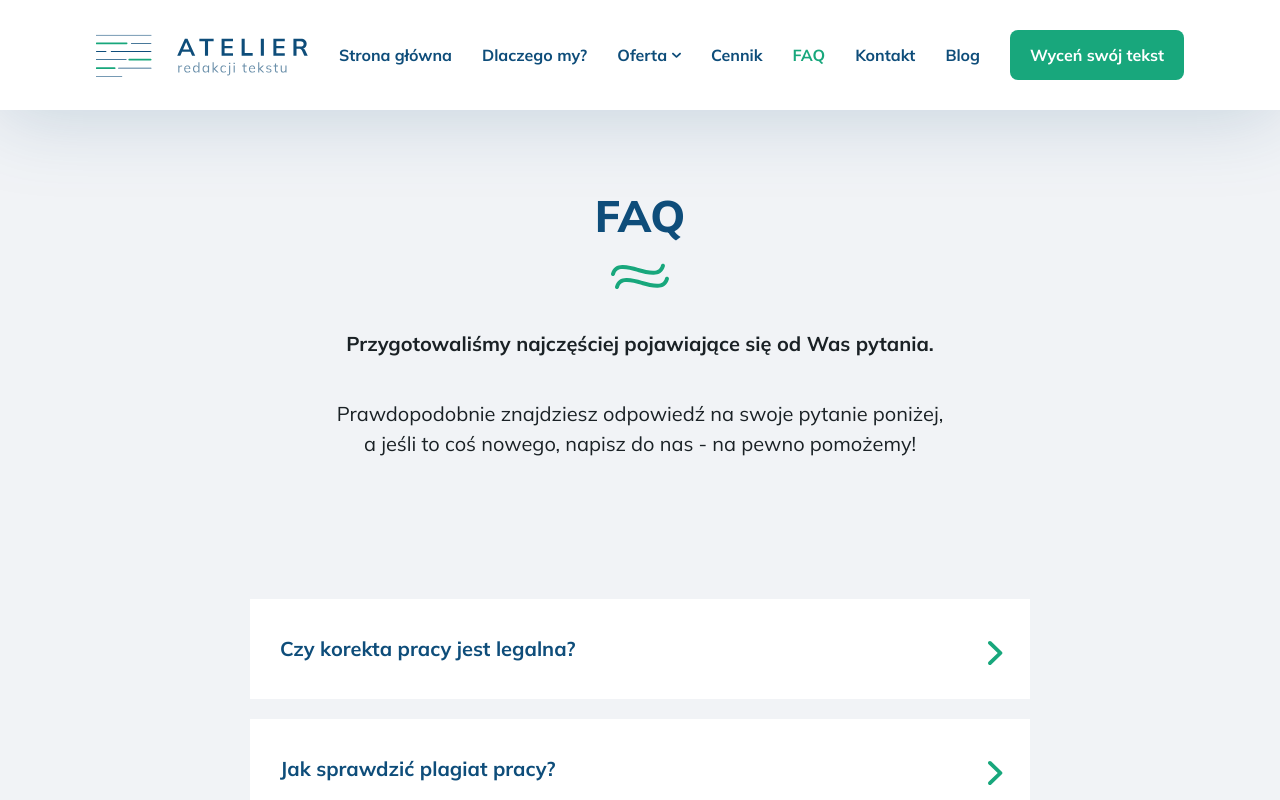
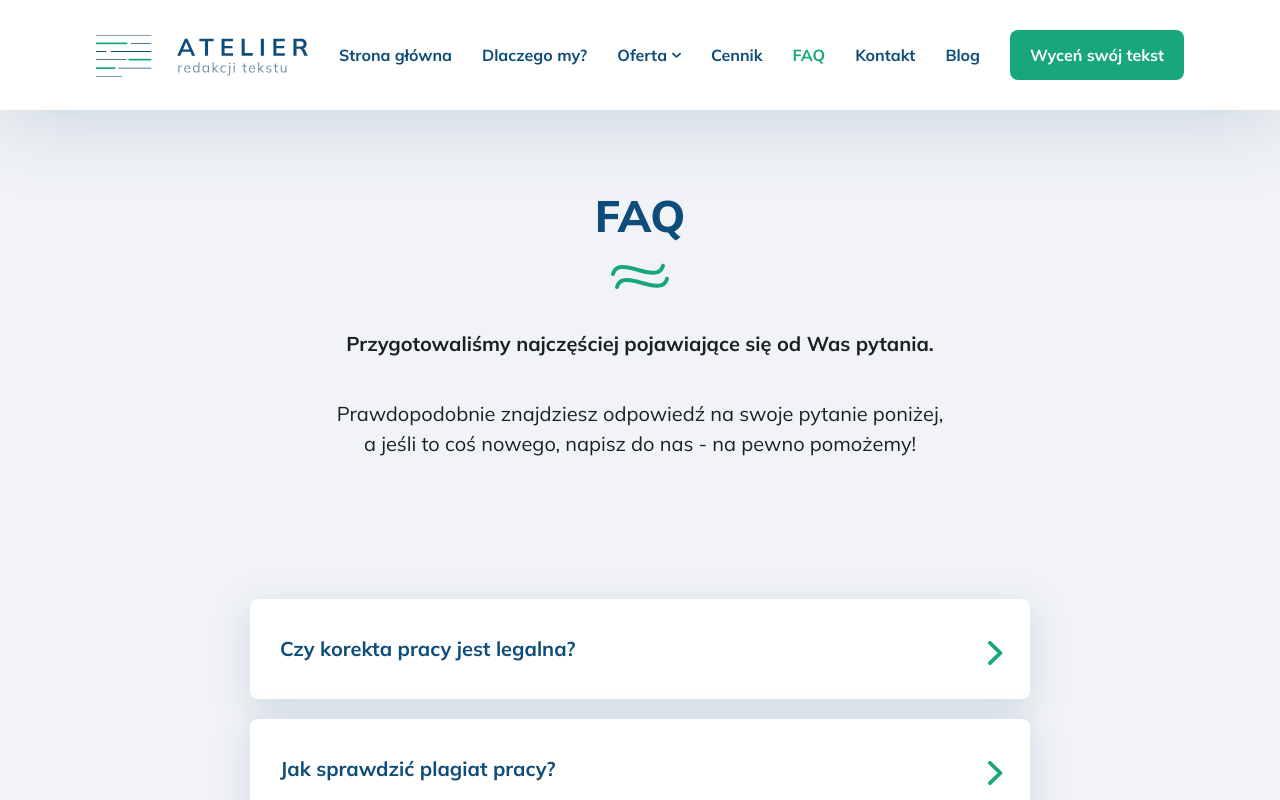
Before and after one commit to szymekSKKJ/atelier_redakcji, a Next.js app: page /faq in a window 1280 px wide. Shown: the top 800 px of the page. Built offline with nearby package versions, Linux system fonts and the light colour scheme.

Commit message:
Added styles to question wrapper in secyion8

```diff
--- a/src/components/sections/Section8/styles.module.scss
+++ b/src/components/sections/Section8/styles.module.scss
@@ -45,6 +45,12 @@
     flex-direction: column;
     gap: 20px;
 
+    > div {
+      background-color: white;
+      border-radius: 100px;
+      box-shadow: 0px 10px 40px 0px rgba(14, 77, 122, 0.15);
+      border-radius: 8px;
+
       input:checked + details {
         max-height: 200px;
       }
@@ -59,7 +65,6 @@
 
       details {
         width: 100%;
-      background-color: white;
         transition: max-height 500ms;
         max-height: 100px;
         overflow: hidden;
@@ -109,6 +114,7 @@
         }
       }
     }
+  }
 
   p.caption3 {
     font-size: 32px;
```
Lines whose indentation alone changed are shown as unchanged.
